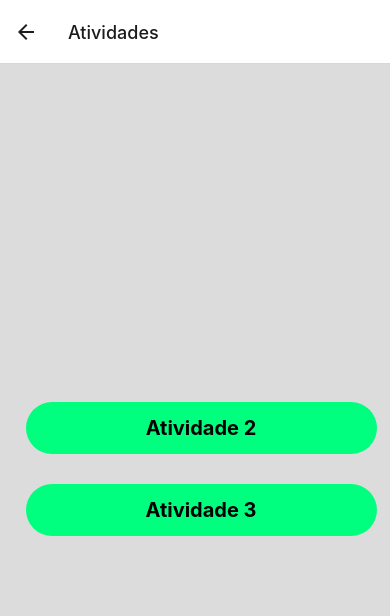
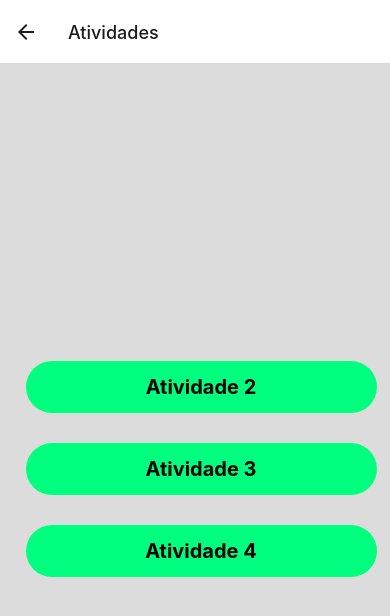
Before and after one commit to PHCJ/ISW036-React-Native, a React Native app: screen /Atividades in a window 390 px wide. Shown: the top 616 px of the page. Built offline with nearby package versions, Linux system fonts and the light colour scheme.

Commit message:
useState

```diff
--- a/src/components/Atividade03/index.js
+++ b/src/components/Atividade03/index.js
@@ -41,9 +41,6 @@ const styles = StyleSheet.create({
     justifyContent:'space-between',
     alignItems:'center',
   },
-  colunas: {
-
-  },
 });
 
 
--- /dev/null
+++ b/src/components/Atividade04/index.js
@@ -0,0 +1,45 @@
+import React, { useState } from 'react'
+import { Text, Button, StyleSheet, View } from 'react-native'
+
+export default comp => {
+    const [numero1, setNumero1] = useState(0)
+    const [numero2, setNumero2] = useState(2)
+    const inc1 = () => setNumero1(numero1 + 25)
+    const dec1 = () => setNumero1(numero1 - 25)
+    const inc2 = () => setNumero2(numero2 * 2)
+    const dec2 = () => setNumero2(numero2 / 2)
+    return (
+        <View style={styles.container}>
+            <>
+                <Text style={styles.fontGrande}>
+                    {numero1}
+                </Text>
+                <Button title=' + ' onPress={inc1} />
+                <Button title=' - ' onPress={dec1} />
+            </>
+
+            <>
+                <Text style={styles.fontGrande}>
+                    {numero2}
+                </Text>
+                <Button title=' + ' onPress={inc2} />
+                <Button title=' - ' onPress={dec2} />
+            </>
+        </View>
+    )
+}
+const styles = StyleSheet.create({
+    container: {
+        backgroundColor: "#AC9",
+        flex: 1,
+        justifyContent: 'center',
+        alignItems: 'center',
+    },
+    fontGrande: {
+        fontSize: 30,
+    },
+    fontMedia: {
+        fontSize: 20,
+        fontFamily: 'Arial',
+    },
+});
--- a/src/pages/Aulas/index.js
+++ b/src/pages/Aulas/index.js
@@ -1,6 +1,5 @@
 import React from "react";
 import { View, TouchableOpacity, Text } from "react-native";
-import Atividade2 from "../../components/Aula02";
 import styles from "./styles";
 
 export default function App({ navigation }) {
@@ -12,6 +11,9 @@ export default function App({ navigation }) {
       <TouchableOpacity style={styles.Button} onPress={() => navigation.navigate('Atividade 3')}>
         <Text style={styles.textButton}>Atividade 3</Text>
       </TouchableOpacity>
+      <TouchableOpacity style={styles.Button} onPress={() => navigation.navigate('Atividade 4')}>
+        <Text style={styles.textButton}>Atividade 4</Text>
+      </TouchableOpacity>
     </View>
   );
 }
--- a/src/routes/Navigation.js
+++ b/src/routes/Navigation.js
@@ -5,7 +5,7 @@ import Calculator from '../pages/Calculator';
 import Aulas from '../pages/Aulas';
 import Atividade2 from '../components/Aula02/';
 import Atividade03 from '../components/Atividade03/';
-
+import Atividade04 from '../components/Atividade04/';
 
 
 const Stack = createStackNavigator();
@@ -18,6 +18,8 @@ const Navigation = () => {
       <Stack.Screen name="Atividades" component={Aulas} />
       <Stack.Screen name="Atividade 2" component={Atividade2}/>
       <Stack.Screen name="Atividade 3" component={Atividade03} />
+      <Stack.Screen name="Atividade 4" component={Atividade04} />
+
     </Stack.Navigator>
   );
 };
```
